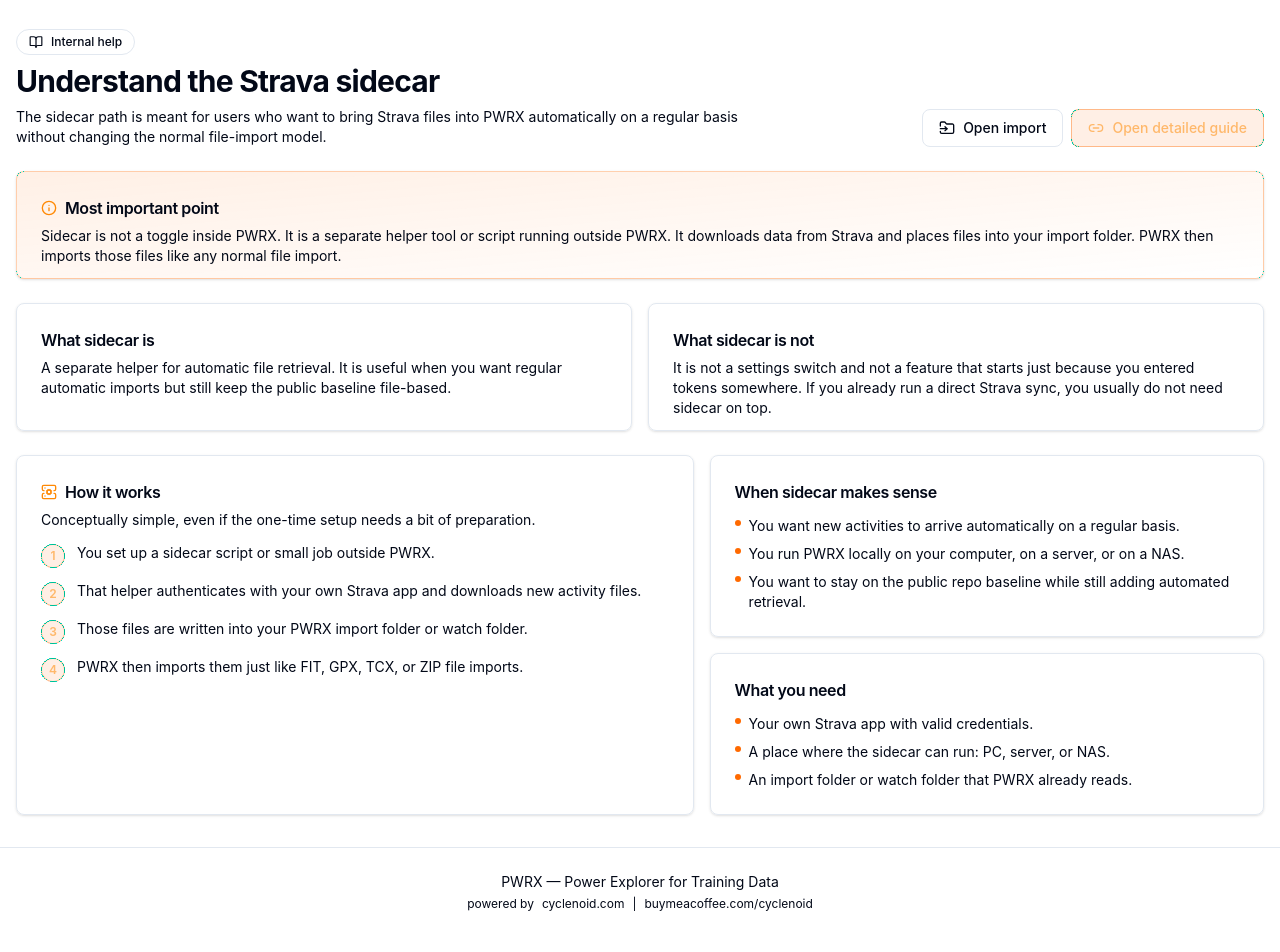
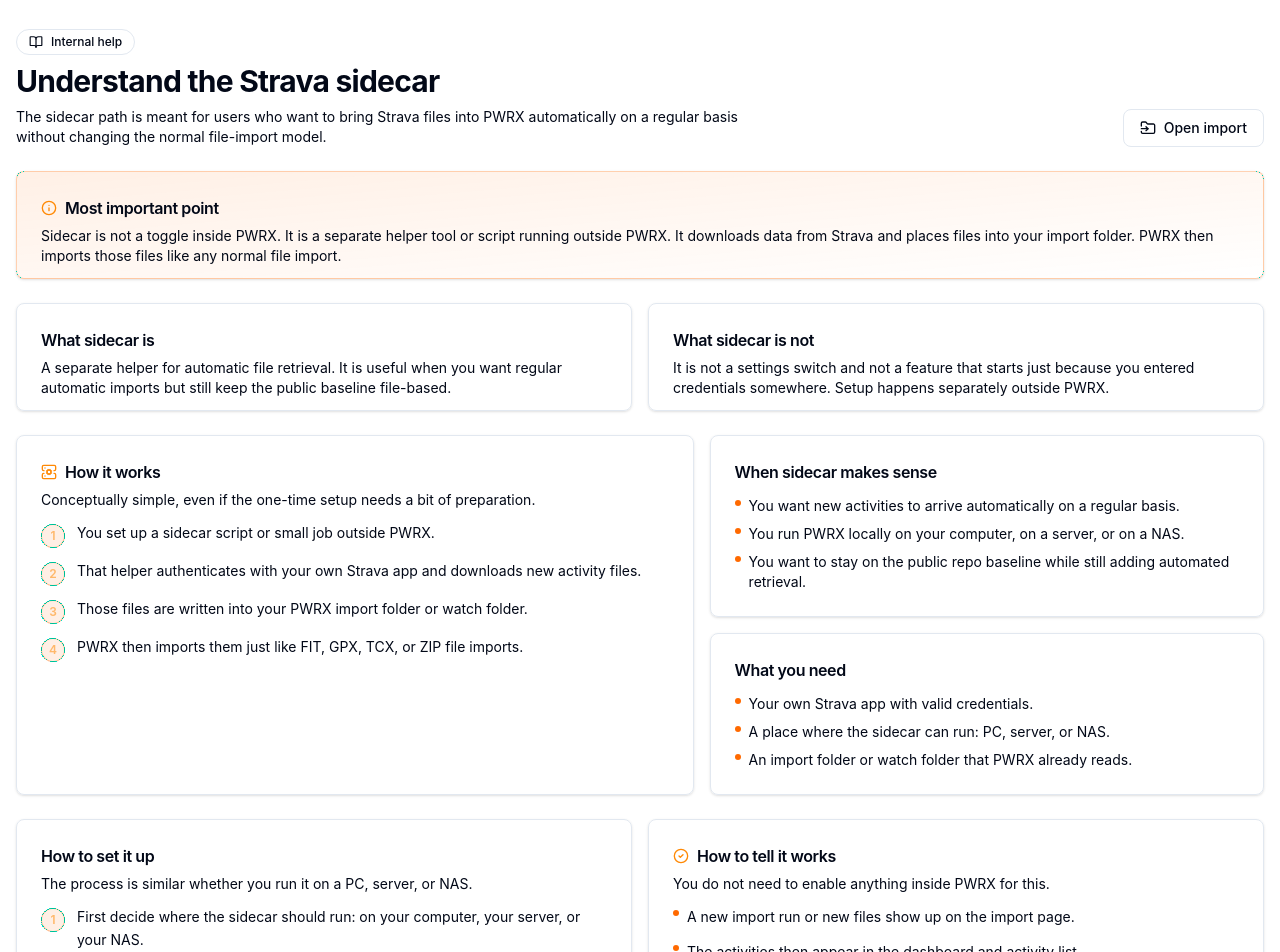
Before and after one commit to cyclenoid/pwrx_public, a React (Vite) app in the folder dashboards/strava/: page /help/sidecar in a window 1280 px wide. Shown: the part 80-1032 px from the top of the page. Built offline with nearby package versions, Linux system fonts and the light colour scheme; no server answers.

Commit message:
docs(help): make in-app sidecar guide self-contained

```diff
--- a/dashboards/strava/src/lib/featureLog.ts
+++ b/dashboards/strava/src/lib/featureLog.ts
@@ -26,18 +26,20 @@
       en: 'Dashboard: tips card with sidecar help',
     },
     summary: {
-      de: 'Die Tipps-Kachel verweist jetzt auf eine interne Sidecar-Hilfeseite statt auf irrefuehrende Sync-Einstellungen. Auf der Import-Seite gibt es denselben Einstiegspunkt.',
-      en: 'The tips card now links to an internal sidecar help page instead of misleading sync settings. The import page now includes the same entry point.',
+      de: 'Die Tipps-Kachel verweist jetzt auf eine interne Sidecar-Hilfeseite mit eigenem Installationsablauf. Auf der Import-Seite gibt es denselben Einstiegspunkt.',
+      en: 'The tips card now links to an internal sidecar help page with its own setup flow. The import page now includes the same entry point.',
     },
     bullets: {
       de: [
         'Der erste Tipp lautet: „Automatisiere Deinen Datenabruf“.',
         'Die neue Hilfeseite erklaert klar, dass Sidecar ein externes Hilfstool und kein Schalter in PWRX ist.',
+        'Der Installationsablauf steht jetzt direkt in der App und nicht nur in Git-Dokumenten.',
         'Die Import-Seite verweist ebenfalls sichtbar auf die Sidecar-Hilfe.',
       ],
       en: [
         'The first tip reads: “Automate your data retrieval”.',
         'The new help page explains clearly that sidecar is an external helper, not a toggle inside PWRX.',
+        'The setup flow is now documented directly inside the app instead of only in Git docs.',
         'The import page now also points visibly to the sidecar help.',
       ],
     },
--- a/dashboards/strava/src/pages/HelpSidecar.tsx
+++ b/dashboards/strava/src/pages/HelpSidecar.tsx
@@ -1,15 +1,13 @@
 import { Link } from 'react-router-dom'
-import { BookOpen, FolderInput, Info, Link2, ServerCog } from 'lucide-react'
+import { BookOpen, FolderInput, Info, ServerCog, CheckCircle2 } from 'lucide-react'
 import { Card, CardContent, CardDescription, CardHeader, CardTitle } from '../components/ui/card'
 import { useTranslation } from 'react-i18next'
 
 export default function HelpSidecar() {
-  const { t, i18n } = useTranslation()
-  const guideUrl = i18n.language?.startsWith('de')
-    ? 'https://github.com/cyclenoid/pwrx_public/blob/main/docs/STRAVA_SIDECAR_SIMPLE_GUIDE.de.md'
-    : 'https://github.com/cyclenoid/pwrx_public/blob/main/docs/STRAVA_SIDECAR_SIMPLE_GUIDE.md'
-
+  const { t } = useTranslation()
   const steps = t('helpSidecar.steps.items', { returnObjects: true }) as string[]
+  const installSteps = t('helpSidecar.install.items', { returnObjects: true }) as string[]
+  const checkSteps = t('helpSidecar.check.items', { returnObjects: true }) as string[]
   const useCases = t('helpSidecar.useCases.items', { returnObjects: true }) as string[]
   const requirements = t('helpSidecar.requirements.items', { returnObjects: true }) as string[]
 
@@ -34,15 +32,6 @@
             <FolderInput className="h-4 w-4" />
             {t('helpSidecar.openImport')}
           </Link>
-          <a
-            href={guideUrl}
-            target="_blank"
-            rel="noreferrer"
-            className="inline-flex items-center gap-2 rounded-lg border border-orange-500/40 bg-orange-500/10 px-4 py-2 text-sm font-medium text-orange-300 transition-colors hover:bg-orange-500/15"
-          >
-            <Link2 className="h-4 w-4" />
-            {t('helpSidecar.openGuide')}
-          </a>
         </div>
       </div>
 
@@ -129,6 +118,47 @@
           </Card>
         </div>
       </div>
+
+      <div className="grid gap-4 lg:grid-cols-2">
+        <Card className="border-border/60 bg-card/95 shadow-sm">
+          <CardHeader className="pb-3">
+            <CardTitle className="text-base">{t('helpSidecar.install.title')}</CardTitle>
+            <CardDescription>{t('helpSidecar.install.subtitle')}</CardDescription>
+          </CardHeader>
+          <CardContent>
+            <ol className="space-y-3 text-sm">
+              {installSteps.map((step, index) => (
+                <li key={step} className="flex gap-3">
+                  <span className="mt-0.5 inline-flex h-6 w-6 shrink-0 items-center justify-center rounded-full border border-orange-500/40 bg-orange-500/10 text-xs font-semibold text-orange-300">
+                    {index + 1}
+                  </span>
+                  <span className="leading-relaxed text-foreground/90">{step}</span>
+                </li>
+              ))}
+            </ol>
+          </CardContent>
+        </Card>
+
+        <Card className="border-border/60 bg-card/95 shadow-sm">
+          <CardHeader className="pb-3">
+            <CardTitle className="flex items-center gap-2 text-base">
+              <CheckCircle2 className="h-4 w-4 text-orange-400" />
+              {t('helpSidecar.check.title')}
+            </CardTitle>
+            <CardDescription>{t('helpSidecar.check.subtitle')}</CardDescription>
+          </CardHeader>
+          <CardContent>
+            <ul className="space-y-3 text-sm">
+              {checkSteps.map((step) => (
+                <li key={step} className="flex gap-2">
+                  <span className="mt-1 h-1.5 w-1.5 shrink-0 rounded-full bg-orange-500" />
+                  <span className="leading-relaxed text-foreground/90">{step}</span>
+                </li>
+              ))}
+            </ul>
+          </CardContent>
+        </Card>
+      </div>
     </div>
   )
 }
```
Also changed, not shown: dashboards/strava/src/locales/de/translation.json, dashboards/strava/src/locales/en/translation.json.
